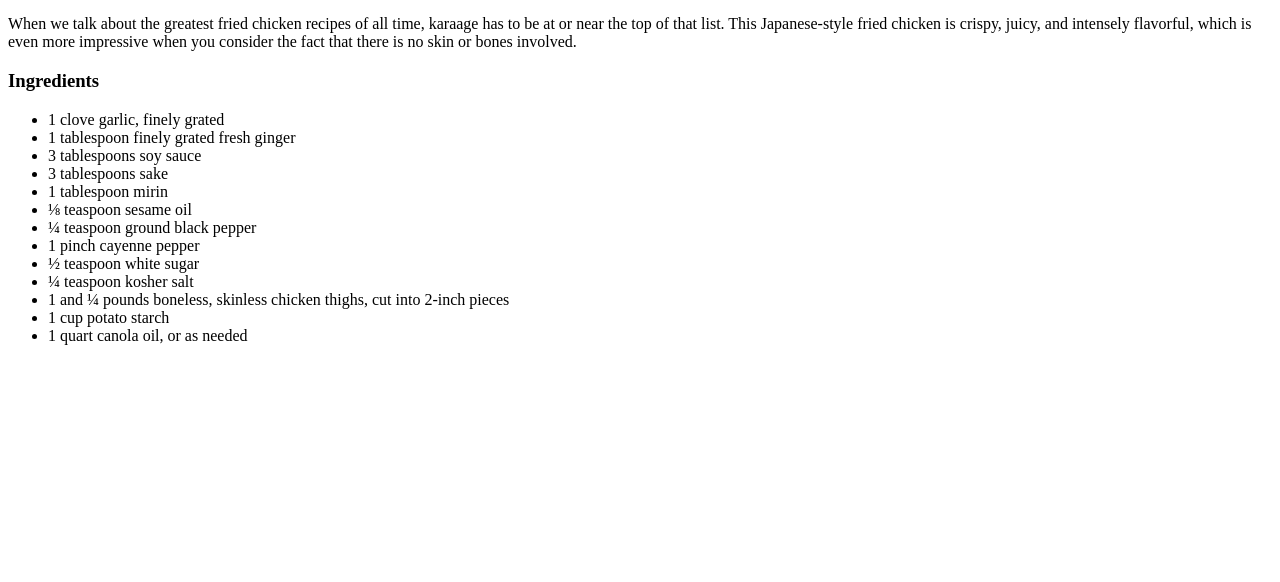
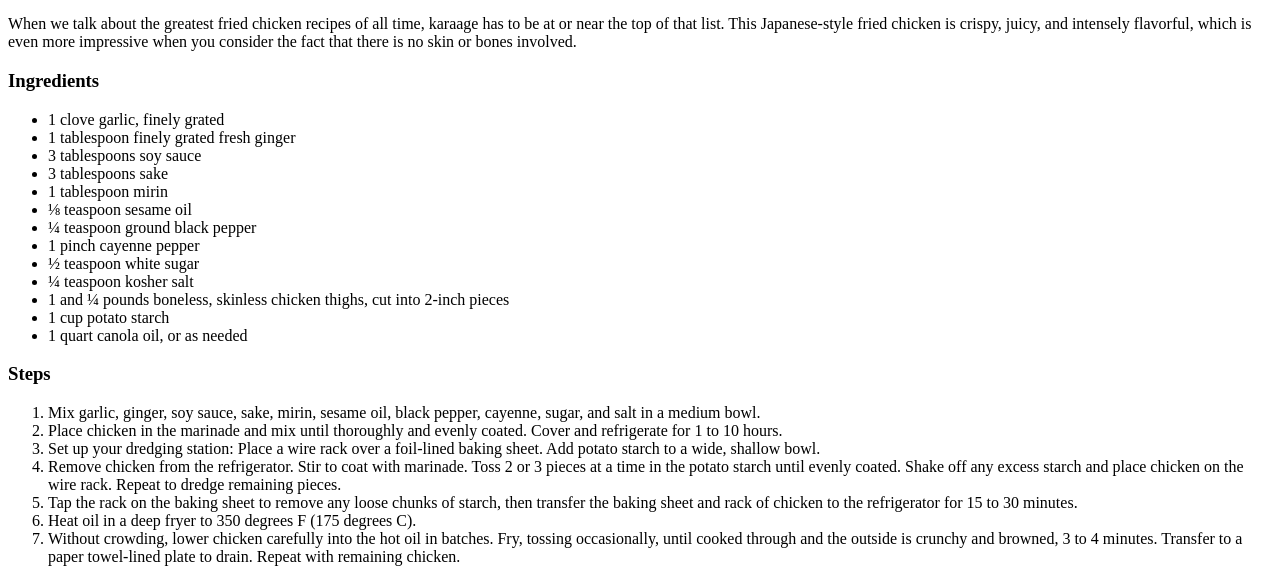
Before and after one commit to yamikazeriku/odin-recipes, a plain HTML site: page recipes/karaage.html in a window 1280 px wide. Shown: the part 328-910 px from the top of the page. Before the commit the page ends 800 px from the top, so only its background shows below. Drawn offline with Linux system fonts and the light colour scheme.

Commit message:
Add Steps section

```diff
--- a/recipes/karaage.html
+++ b/recipes/karaage.html
@@ -29,6 +29,18 @@
         <li>1 quart canola oil, or as needed</li>
     </ul>
 
+    <h3>Steps</h3>
+    <ol>
+        <li>Mix garlic, ginger, soy sauce, sake, mirin, sesame oil, black pepper, cayenne, sugar, and salt in a medium bowl.</li>
+        <li>Place chicken in the marinade and mix until thoroughly and evenly coated. Cover and refrigerate for 1 to 10 hours.</li>
+        <li>Set up your dredging station: Place a wire rack over a foil-lined baking sheet. Add potato starch to a wide, shallow bowl.</li>
+        <li>Remove chicken from the refrigerator. Stir to coat with marinade. Toss 2 or 3 pieces at a time in the potato starch until evenly coated. Shake off any excess starch and place chicken on the wire rack. Repeat to dredge remaining pieces.</li>
+        <li>Tap the rack on the baking sheet to remove any loose chunks of starch, then transfer the baking sheet and rack of chicken to the refrigerator for 15 to 30 minutes.</li>
+        <li>Heat oil in a deep fryer to 350 degrees F (175 degrees C).</li>
+        <li>Without crowding, lower chicken carefully into the hot oil in batches. Fry, tossing occasionally, until cooked through and the outside is crunchy and browned, 3 to 4 minutes. Transfer to a paper towel-lined plate to drain. Repeat with remaining chicken.</li>
+
+    </ol>
+
 
 </body>
 </html>
```
